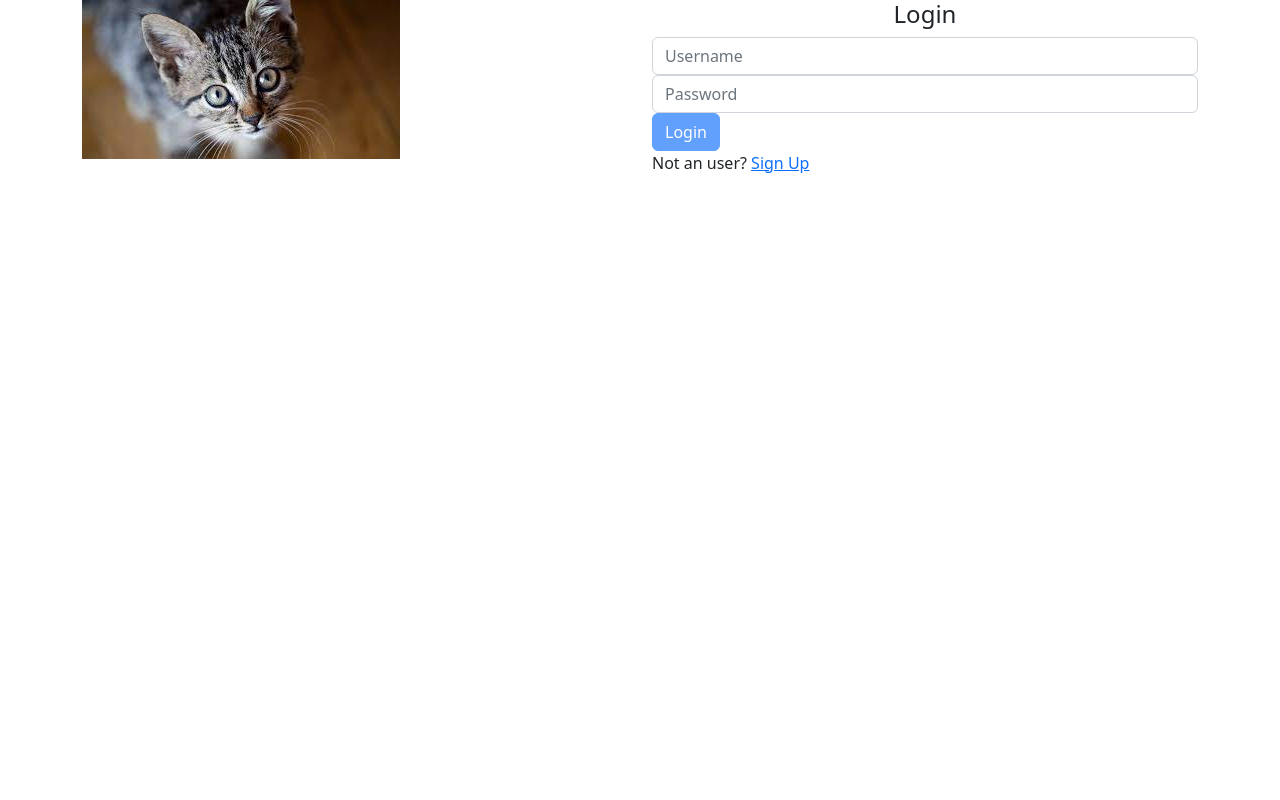
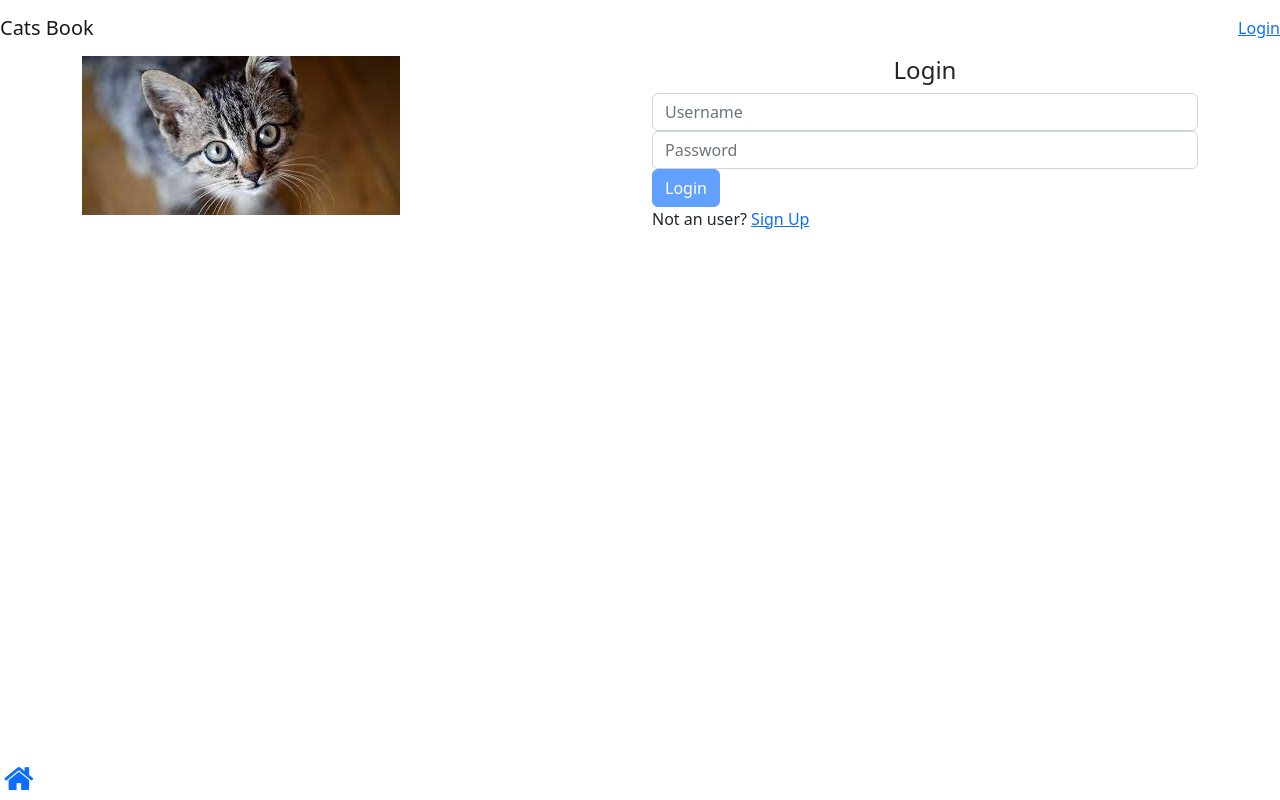
Before and after one commit to JayJatoba/alura-angular-good-practices, an Angular app in the folder cats_book/: page /home in a window 1280 px wide. Built offline with nearby package versions, Linux system fonts and the light colour scheme.

Commit message:
footnote

```diff
--- a/cats_book/src/app/app.component.html
+++ b/cats_book/src/app/app.component.html
@@ -1 +1,3 @@
+<app-header></app-header>
 <router-outlet></router-outlet>
+<app-footnote></app-footnote>
--- /dev/null
+++ b/cats_book/src/app/components/footnote/footnote.component.html
@@ -0,0 +1,11 @@
+<footer class="mt-5">
+  <div class="fixed-bottom bg-white p-1">
+    <div class="row text-centert">
+      <div class="col-6">
+        <a [routerLink]="['']">
+          <i class="fa fa-home fa-2x"></i>
+        </a>
+      </div>
+    </div>
+  </div>
+</footer>
--- a/cats_book/src/app/components/header/header.component.html
+++ b/cats_book/src/app/components/header/header.component.html
@@ -5,7 +5,7 @@
       <div *ngIf="user.name; else login">
         <i class="fa fa-user-circle mr-1"></i>
         <a class="mr-1">{{ user.name }}</a>
-        <a (click)="(logOut)">LogOut</a>
+        <a (click)="logOut()">LogOut</a>
       </div>
     </div>
   </nav>
```
Also changed, not shown: cats_book/src/app/app.module.ts (+10 -1 lines), cats_book/src/app/components/footnote/footnote.component.ts (added, +10 -0 lines), cats_book/src/app/components/footnote/footnote.module.ts (added, +11 -0 lines), cats_book/src/app/components/footnote/footnote.component.css (added), 1 other file (tests, documents, lock files or other folders).
